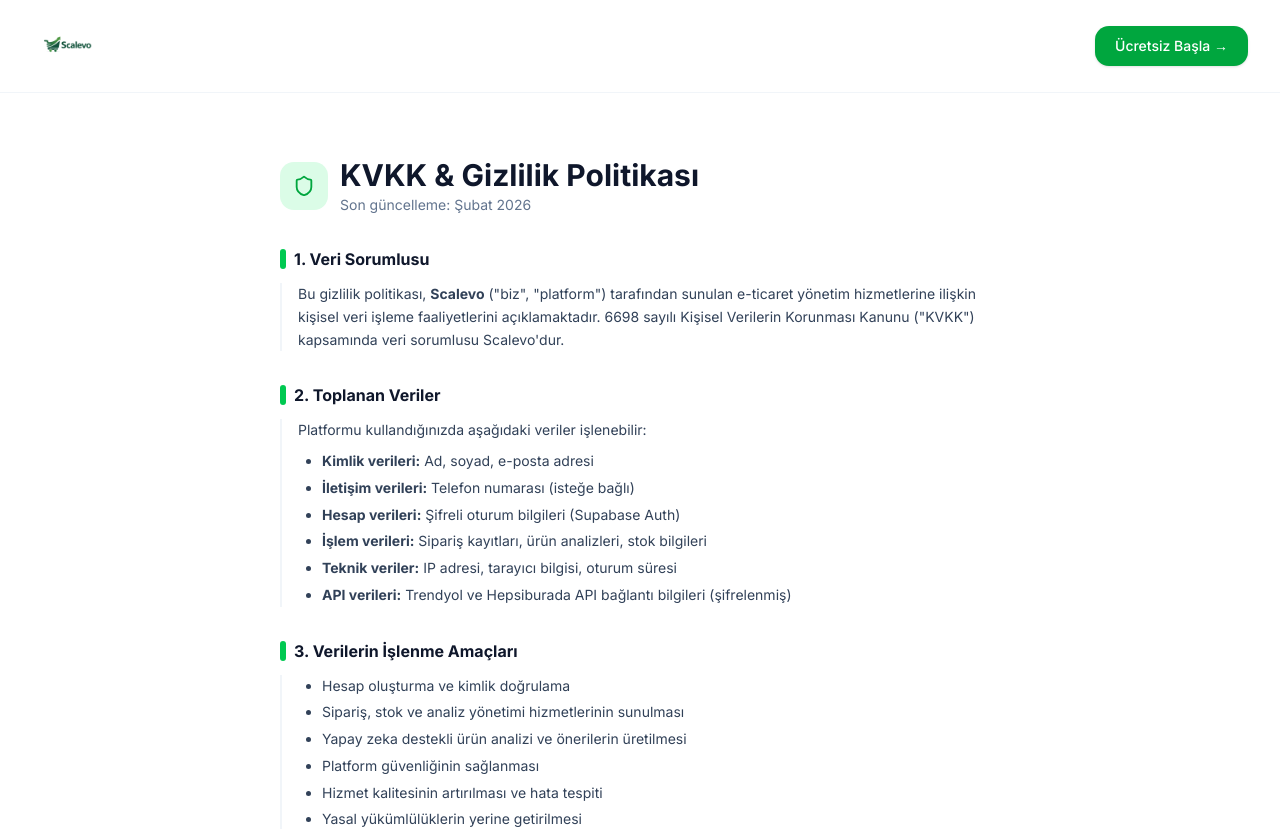
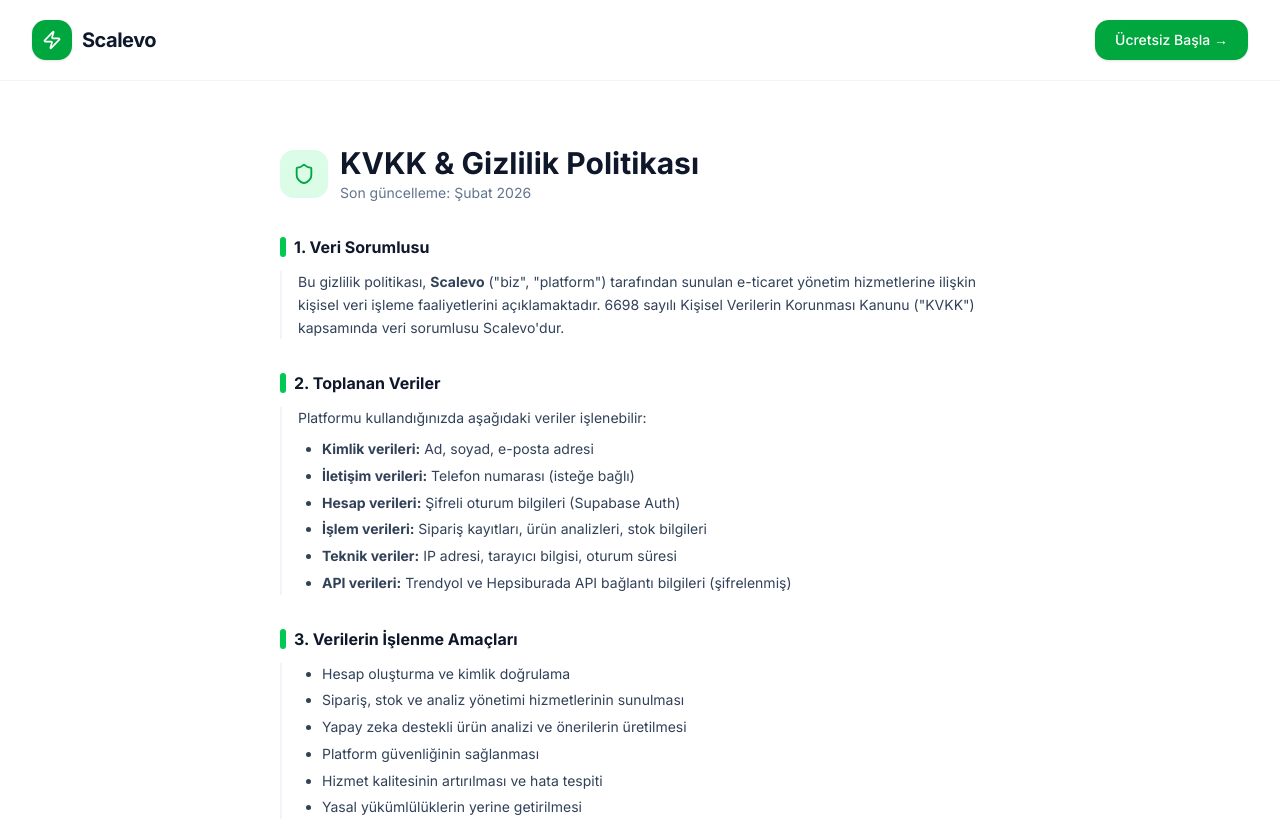
Before and after one commit to eegeren/Scalevo-App, a Next.js app: page /kvkk in a window 1280 px wide. Shown: the top 829 px of the page. Built offline with nearby package versions, Linux system fonts and the light colour scheme; no server answers.

Commit message:
revert: logo PNG kaldirildi, eski simşek ikonu geri getirildi

```diff
--- a/app/AppShell.tsx
+++ b/app/AppShell.tsx
@@ -81,8 +81,9 @@
           <div className="absolute left-0 top-0 h-full w-72 bg-white shadow-2xl flex flex-col animate-in slide-in-from-left duration-300">
             {/* Drawer Header */}
             <div className="flex items-center justify-between px-5 py-4 border-b border-slate-100">
-              <div className="flex items-center">
+              <div className="flex items-center gap-2.5">
                 <BrandIcon size="sm" />
+                <span className="font-bold text-slate-900">Scalevo</span>
               </div>
               <button
                 onClick={() => setDrawerOpen(false)}
@@ -155,8 +156,9 @@
           >
             <Menu size={22} />
           </button>
-          <div className="flex items-center">
+          <div className="flex items-center gap-2">
             <BrandIcon size="sm" />
+            <span className="font-bold text-slate-900 text-sm">Scalevo</span>
           </div>
           <div className="w-9" /> {/* Spacer */}
         </header>
--- a/app/Sidebar.tsx
+++ b/app/Sidebar.tsx
@@ -61,13 +61,16 @@
 
   return (
     <aside className="w-72 bg-white border-r border-slate-200 hidden md:flex flex-col p-6 shadow-sm sticky top-0 h-screen overflow-y-auto">
-      <div className="flex flex-col gap-1 mb-10 px-2">
-        <BrandIcon />
-        {storeName ? (
-          <p className="text-xs text-green-600 font-semibold truncate mt-1">🏪 {storeName}</p>
-        ) : (
-          <p className="text-xs text-slate-500 font-medium mt-1">Yönetim Paneli</p>
-        )}
+      <div className="flex items-center gap-3 mb-10 px-2">
+        <BrandIcon className="flex-shrink-0" />
+        <div className="min-w-0">
+          <h1 className="font-bold text-lg text-slate-900 tracking-tight">Scalevo</h1>
+          {storeName ? (
+            <p className="text-xs text-green-600 font-semibold truncate">🏪 {storeName}</p>
+          ) : (
+            <p className="text-xs text-slate-500 font-medium">Yönetim Paneli</p>
+          )}
+        </div>
       </div>
 
       <nav className="space-y-1.5">
--- a/app/giris/page.tsx
+++ b/app/giris/page.tsx
@@ -43,6 +43,7 @@
       <div className="hidden lg:flex lg:w-1/2 bg-gradient-to-br from-green-600 via-green-700 to-emerald-800 flex-col justify-between p-12 text-white">
         <div className="flex items-center gap-3">
           <BrandIcon variant="glass" />
+          <span className="text-xl font-bold tracking-tight">Scalevo</span>
         </div>
 
         <div>
@@ -62,8 +63,9 @@
       {/* Sağ panel */}
       <div className="flex-1 flex items-center justify-center p-8 bg-slate-50">
         <div className="w-full max-w-md">
-          <div className="lg:hidden flex items-center mb-8 justify-center">
+          <div className="lg:hidden flex items-center gap-2 mb-8 justify-center">
             <BrandIcon />
+            <span className="text-xl font-bold text-slate-900">Scalevo</span>
           </div>
 
           <div className="mb-8">
--- a/app/kayit/page.tsx
+++ b/app/kayit/page.tsx
@@ -57,6 +57,7 @@
       <div className="hidden lg:flex lg:w-1/2 bg-gradient-to-br from-green-600 via-green-700 to-emerald-800 flex-col justify-between p-12 text-white">
         <div className="flex items-center gap-3">
           <BrandIcon variant="glass" />
+          <span className="text-xl font-bold tracking-tight">Scalevo</span>
         </div>
 
         <div>
@@ -76,8 +77,9 @@
       {/* Sağ panel */}
       <div className="flex-1 flex items-center justify-center p-8 bg-slate-50">
         <div className="w-full max-w-md">
-          <div className="lg:hidden flex items-center mb-8 justify-center">
+          <div className="lg:hidden flex items-center gap-2 mb-8 justify-center">
             <BrandIcon />
+            <span className="text-xl font-bold text-slate-900">Scalevo</span>
           </div>
 
           <div className="mb-8">
--- a/app/kvkk/page.tsx
+++ b/app/kvkk/page.tsx
@@ -7,8 +7,9 @@
     <div className="min-h-screen bg-white">
       {/* Navbar */}
       <nav className="flex items-center justify-between px-8 py-5 border-b border-slate-100 sticky top-0 bg-white/95 backdrop-blur-sm z-50">
-        <Link href="/tanitim" className="flex items-center">
+        <Link href="/tanitim" className="flex items-center gap-2.5">
           <BrandIcon />
+          <span className="text-xl font-bold text-slate-900 tracking-tight">Scalevo</span>
         </Link>
         <Link href="/kayit" className="text-sm font-medium text-white bg-green-600 hover:bg-green-700 px-5 py-2.5 rounded-xl shadow-sm transition-colors">
           Ücretsiz Başla →
--- a/app/onboarding/page.tsx
+++ b/app/onboarding/page.tsx
@@ -61,8 +61,9 @@
       <div className="w-full max-w-lg">
 
         {/* Logo */}
-        <div className="flex items-center justify-center mb-8">
+        <div className="flex items-center justify-center gap-2 mb-8">
           <BrandIcon />
+          <span className="text-xl font-bold text-slate-900">Scalevo</span>
         </div>
 
         {/* Progress */}
--- a/app/paylasim/page.tsx
+++ b/app/paylasim/page.tsx
@@ -52,8 +52,9 @@
     <div className="min-h-screen bg-gradient-to-br from-slate-50 via-green-50/20 to-white flex flex-col">
       {/* Header */}
       <nav className="flex items-center justify-between px-6 py-4 border-b border-slate-100 bg-white/80 backdrop-blur-sm">
-        <Link href="/tanitim" className="flex items-center">
+        <Link href="/tanitim" className="flex items-center gap-2">
           <BrandIcon size="sm" />
+          <span className="font-bold text-slate-800">Scalevo</span>
         </Link>
         <Link href="/kayit" className="text-xs font-semibold text-white bg-green-600 hover:bg-green-700 px-4 py-2 rounded-lg transition-colors">
           Ücretsiz Dene →
--- a/app/tanitim/page.tsx
+++ b/app/tanitim/page.tsx
@@ -61,8 +61,9 @@
 
       {/* NAVBAR */}
       <nav className="flex items-center justify-between px-8 py-5 border-b border-slate-100 sticky top-0 bg-white/95 backdrop-blur-sm z-50">
-        <div className="flex items-center">
+        <div className="flex items-center gap-2.5">
           <BrandIcon />
+          <span className="text-xl font-bold text-slate-900 tracking-tight">Scalevo</span>
         </div>
         <div className="hidden md:flex items-center gap-6 text-sm text-slate-500 font-medium">
           <a href="#ozellikler" className="hover:text-slate-900 transition-colors">Özellikler</a>
--- a/components/brand/BrandIcon.tsx
+++ b/components/brand/BrandIcon.tsx
@@ -1,6 +1,6 @@
 "use client";
 
-import Image from "next/image";
+import { Zap } from "lucide-react";
 
 type BrandIconProps = {
   size?: "sm" | "md";
@@ -8,23 +8,23 @@
   className?: string;
 };
 
+const sizes = {
+  sm: { wrapper: "w-8 h-8 rounded-lg", icon: 16 },
+  md: { wrapper: "w-10 h-10 rounded-xl", icon: 20 },
+};
+
 export default function BrandIcon({
   size = "md",
   variant = "solid",
   className = "",
 }: BrandIconProps) {
-  const height = size === "sm" ? 40 : 52;
-  const width = Math.round(height * 1.5);
+  const current = sizes[size];
+  const variantClassName =
+    variant === "glass" ? "bg-white/20 backdrop-blur-sm" : "bg-green-600 shadow-sm";
 
   return (
-    <Image
-      src="/scalevo_logo.png"
-      alt="Scalevo"
-      height={height}
-      width={width}
-      priority
-      className={`${variant === "glass" ? "brightness-0 invert" : ""} ${className}`.trim()}
-      style={{ objectFit: "contain" }}
-    />
+    <div className={`${current.wrapper} ${variantClassName} flex items-center justify-center ${className}`.trim()}>
+      <Zap size={current.icon} className="text-white" />
+    </div>
   );
 }
```
